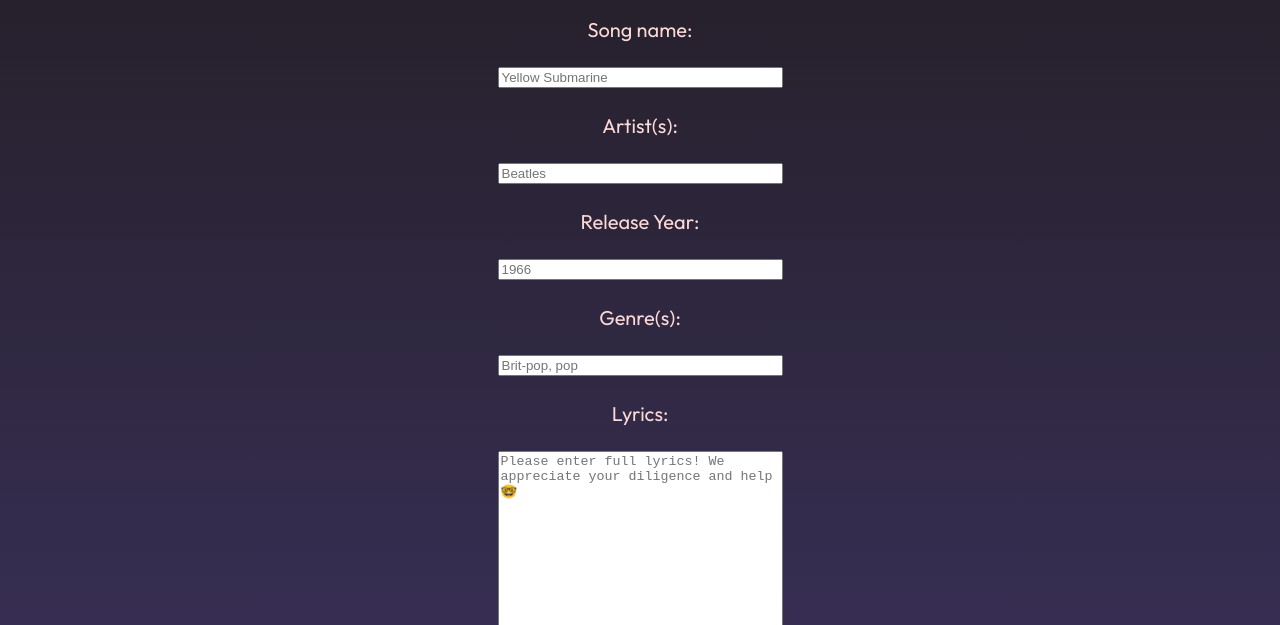
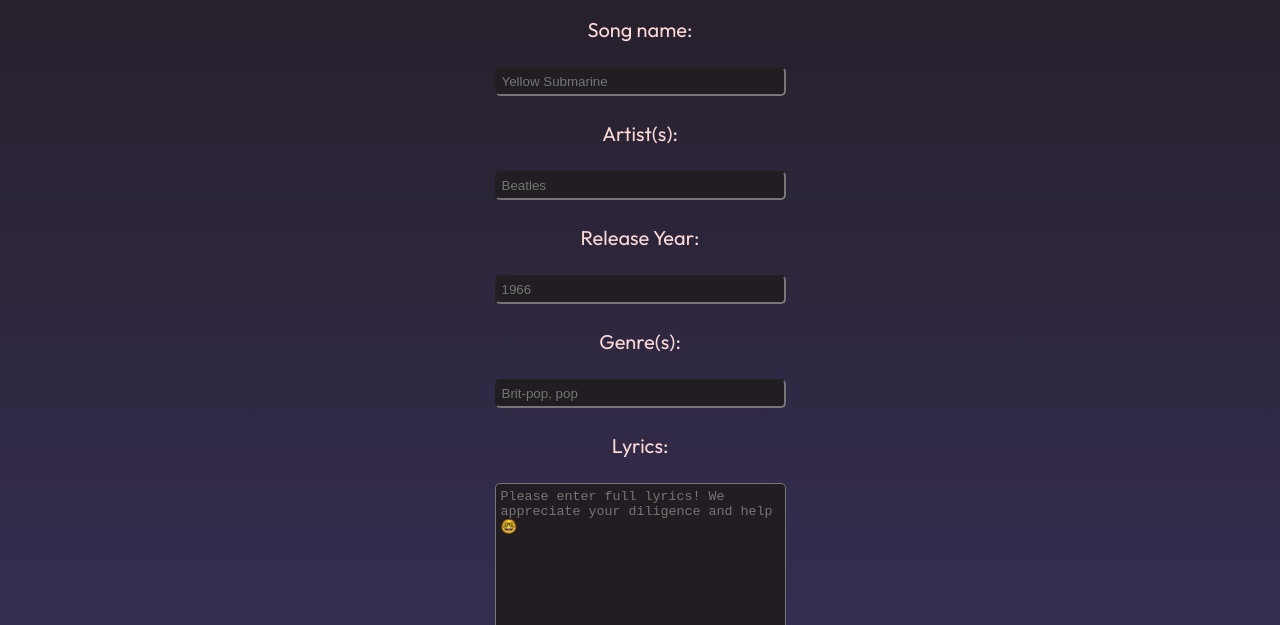
Before and after one commit to sleephawk/lyrics-front-end, a website built with Vite: page submit-song.html in a window 1280 px wide. Shown: the part 175-800 px from the top of the page. Built offline with nearby package versions, Linux system fonts and the light colour scheme; a web font is replaced by a local one.

Commit message:
styling changes

```diff
--- a/src/style.scss
+++ b/src/style.scss
@@ -76,6 +76,12 @@
     &__button:hover {
       cursor: pointer;
     }
+    &__input {
+      padding: 5px;
+      border-radius: 5px;
+      background-color: palette.$whimillion;
+      color: palette.$raisin-black;
+    }
   }
 }
 
@@ -143,5 +149,11 @@
     justify-self: center;
     text-align: center;
     margin-bottom: 100px;
+    &__field {
+      padding: 5px;
+      border-radius: 5px;
+      background-color: palette.$raisin-black;
+      color: palette.$whimillion;
+    }
   }
 }
--- a/submit-song.html
+++ b/submit-song.html
@@ -42,6 +42,7 @@
       <form id="submit-song-form" class="submit-page--form">
         <label for="name">Song name:</label><br />
         <input
+          class="submit-page--form__field"
           id="name"
           name="name"
           maxlength="50"
@@ -50,6 +51,7 @@
         /><br />
         <label for="artistNames">Artist(s):</label><br />
         <input
+          class="submit-page--form__field"
           id="artistNames"
           name="artistNames"
           maxlength="50"
@@ -57,6 +59,7 @@
         /><br />
         <label for="releaseYear">Release Year:</label><br />
         <input
+          class="submit-page--form__field"
           id="releaseYear"
           name="releaseYear"
           placeholder="1966"
@@ -66,6 +69,7 @@
         /><br />
         <label for="genreNames">Genre(s):</label><br />
         <input
+          class="submit-page--form__field"
           id="genreNames"
           name="genreNames"
           maxlength="50"
@@ -74,6 +78,7 @@
         /><br />
         <label for="lyrics">Lyrics:</label><br />
         <textarea
+          class="submit-page--form__field"
           placeholder="Please enter full lyrics! We appreciate your diligence and help 🤓"
           id="lyrics"
           name="lyrics"
```
